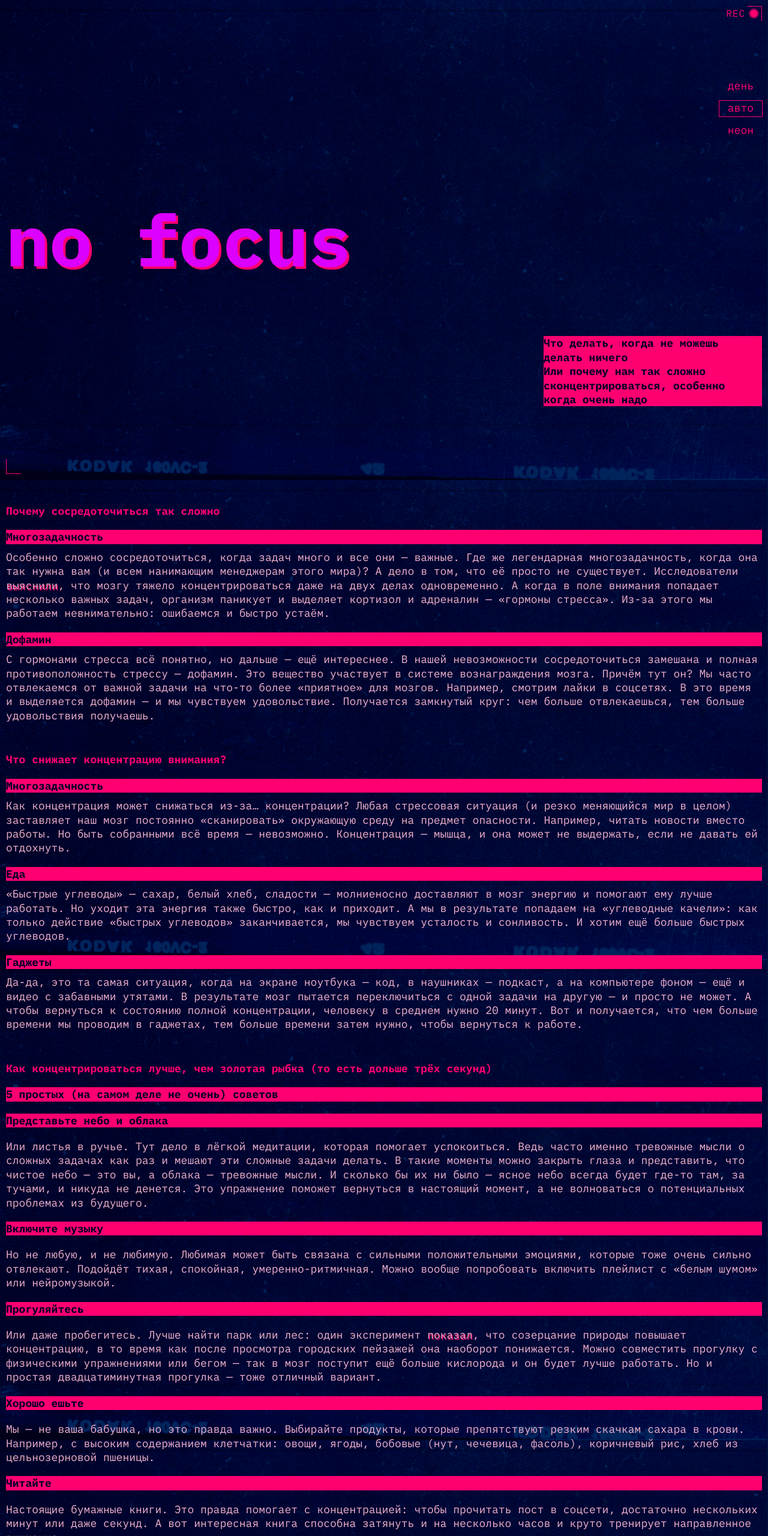
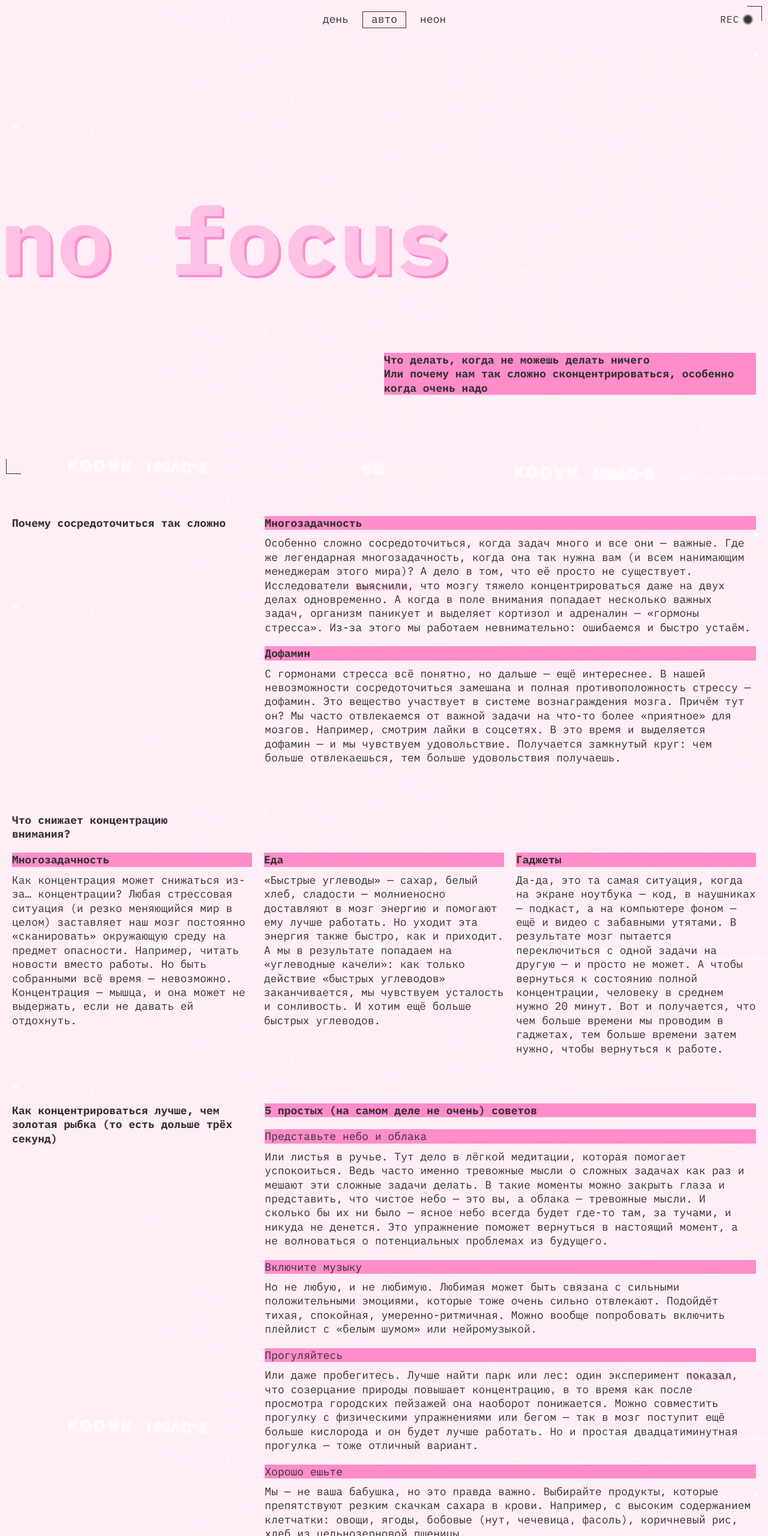
Before and after one commit to SemenF/slozhno-sosredotochitsya-fd, a plain HTML site: page index.html in a window 1280 px wide. Shown: the top 2560 px of the page at 60% size. Drawn offline with Linux system fonts and the light colour scheme.

Commit message:
добавление стилей и разрешения на больие экраны

```diff
--- a/index.html
+++ b/index.html
@@ -124,12 +124,12 @@
           секунд)
         </h2>
         <article>
-          <h3 class="main__title title-decor">
+          <h3 class="title-decor">
             5 простых (на самом деле не очень) советов
           </h3>
           <ul class="main__list">
             <li class="main__list-card">
-              <h4 class="title-decor">Представьте небо и облака</h4>
+              <h4 class="main__title">Представьте небо и облака</h4>
               <p class="main__description">
                 Или листья в ручье. Тут дело в лёгкой медитации, которая
                 помогает успокоиться. Ведь часто именно тревожные мысли о
@@ -142,7 +142,7 @@
               </p>
             </li>
             <li class="main__list-card">
-              <h4 class="title-decor">Включите музыку</h4>
+              <h4 class="main__title">Включите музыку</h4>
               <p class="main__description">
                 Но не любую, и не любимую. Любимая может быть связана с сильными
                 положительными эмоциями, которые тоже очень сильно отвлекают.
@@ -151,7 +151,7 @@
               </p>
             </li>
             <li class="main__list-card">
-              <h4 class="title-decor">Прогуляйтесь</h4>
+              <h4 class="main__title">Прогуляйтесь</h4>
               <p class="main__description">
                 Или даже пробегитесь. Лучше найти парк или лес: один эксперимент
                 <a
@@ -166,7 +166,7 @@
               </p>
             </li>
             <li class="main__list-card">
-              <h4 class="title-decor">Хорошо ешьте</h4>
+              <h4 class="main__title">Хорошо ешьте</h4>
               <p class="main__description">
                 Мы — не ваша бабушка, но это правда важно. Выбирайте продукты,
                 которые препятствуют резким скачкам сахара в крови. Например, с
@@ -176,7 +176,7 @@
               </p>
             </li>
             <li class="main__list-card">
-              <h4 class="title-decor">Читайте</h4>
+              <h4 class="main__title">Читайте</h4>
               <p class="main__description">
                 Настоящие бумажные книги. Это правда помогает с концентрацией:
                 чтобы прочитать пост в соцсети, достаточно нескольких минут или
--- a/styles/light.css
+++ b/styles/light.css
@@ -1,17 +1,42 @@
-+
-/*
-  Специально для светлой темы при наличии класса.
-  Здесь окажутся стили, которые нужно переопределить принудительно,
-  переключая тему
-*/
-
 :root.theme-light {
-  /* сохраните этот селектор в приведённом виде.
-    Так стили написанные ниже будут иметь больший вес,
-    чем стили в медиазапросе предпочтений пользователя
-  */
+  --main-text-color: #353430;
+  --accent-color: #353430;
+  --accent-title-color: #ff8dcb;
+  --title-color: #ffc2e6;
+  --main-color: #353430;
+  --cover-color: #fff1f7;
+  --cover-image: url(../images/cover-image-light.png);
 }
 
-.theme-light .page {
-  /* Вам также нужно будет написать ряд подобных селекторов */
+.theme-light .header__element::before,
+.theme-light .header__element::after {
+  display: none;
 }
+
+.theme-light .header__theme-menu-button:hover {
+  outline: 1px solid rgba(53, 52, 48, 0.4);
+}
+
+@media (prefers-color-scheme: light) {
+  :root {
+    --main-text-color: #353430;
+    --accent-color: #353430;
+    --accent-title-color: #ff8dcb;
+    --title-color: #ffc2e6;
+    --main-color: #353430;
+    --cover-color: #fff1f7;
+    --cover-image: url(../images/cover-image-light.png);
+  }
+
+  .theme-light .header__element::before,
+  .theme-light .header__element::after,
+  .theme-auto .header__element::before,
+  .theme-auto .header__element::after {
+    display: none;
+  }
+
+  .theme-light .header__theme-menu-button:hover,
+  .theme-auto .header__theme-menu-button:hover {
+    outline: 1px solid rgba(53, 52, 48, 0.4);
+  }
+}
--- a/styles/style.css
+++ b/styles/style.css
@@ -1,4 +1,4 @@
-/* Основные стили проекта. Это стили для темы, которую вы верстаете первой. */
+/* Основные стили проекта.*/
 
 .page {
   font-family: var(--main-font);
@@ -147,7 +147,8 @@
   line-height: var(--line-height);
 }
 
-.title-decor, .main__list .main__title {
+.title-decor,
+.main__list .main__title {
   background-color: var(--accent-title-color);
   color: var(--main-color);
   font-size: var(--font-size-normal);
@@ -161,7 +162,10 @@
   line-height: var(--line-height);
 }
 
-.main__description:not(:last-child), .main__reason:not(:last-child), .main__list-card:not(:last-child), .main__chapter-advices .title-decor {
+.main__description:not(:last-child),
+.main__reason:not(:last-child),
+.main__list-card:not(:last-child),
+.main__chapter-advices .title-decor {
   margin-block-end: var(--padding-standard-x2);
 }
 
@@ -215,3 +219,155 @@ img {
   text-shadow: 2px 2px 0 var(--accent-title-color);
   color: var(--title-color);
 }
+
+@media (width >= 768px) {
+  .header {
+    padding: 20px 20px 20px 0;
+    margin-block-end: 60px;
+  }
+
+  .header__theme-menu-list {
+    gap: 9px;
+  }
+
+  .header__title {
+    font-size: clamp(7.5rem, 0.5625rem + 14.4531vw, 9.8125rem);
+  }
+
+  .header__text-decor {
+    inline-size: calc(50% - 10px);
+  }
+
+  .main__block {
+    padding-inline: var(--padding-standard-x2);
+    margin-block-end: 80px;
+  }
+
+  .main__title {
+    margin-block-end: var(--padding-standard-x2);
+  }
+
+  .title-decor {
+    margin-block-end: var(--padding-standard);
+  }
+
+  .main__pictures-decor {
+    margin-block-end: var(--padding-standard-x2);
+  }
+
+  .main__chapter-why {
+    display: grid;
+    grid-template-columns: 1fr 2fr;
+    column-gap: var(--padding-standard-x2);
+  }
+
+  .main__chapter-why .main__title {
+    grid-column: 1;
+    grid-row: 1 / span 2;
+  }
+
+  .main__chapter-why .title-decor,
+  .main__chapter-why .main__description {
+    grid-column: 2;
+  }
+
+  .main__chapter-what .main__title {
+    inline-size: calc((100% - 40px) / 3);
+  }
+
+  .main__chapter-advices {
+    display: grid;
+    grid-template-columns: 1fr 2fr;
+    column-gap: var(--padding-standard-x2);
+  }
+
+  .main__chapter-advices + .main__title {
+    grid-column: 1;
+    grid-row: 1 / span 4;
+  }
+
+  .main__list-card .main__title,
+  .main__list .main__title,
+  .main__chapter-advices .main__description {
+    grid-column: 2;
+  }
+
+  .main__pictures {
+    display: grid;
+    grid-template-columns: 1fr 1fr 1fr;
+    gap: var(--padding-standard-x2);
+    grid-auto-flow: dense;
+    inline-size: max(728px, 100%);
+  }
+
+  img {
+    object-fit: cover;
+    object-position: center;
+    block-size: 100%;
+  }
+
+  .main__pictures-item:nth-child(1) {
+    grid-column: 1 / 3;
+    grid-row: 1 / 2;
+  }
+
+  .main__pictures-item:nth-child(2) {
+    grid-column: 3 / 4;
+    grid-row: 1 / 3;
+  }
+
+  .main__pictures-item:nth-child(3) {
+    grid-column: 1 / 2;
+    grid-row: 2 / 4;
+  }
+
+  .main__pictures-item:nth-child(4) {
+    grid-column: 2 / 3;
+    grid-row: 2 / 3;
+  }
+
+  .main__pictures-item:nth-child(5) {
+    grid-column: 2 / 4;
+    grid-row: 3 / 4;
+  }
+
+  .main__block:last-child {
+    margin-block-end: 60px;
+  }
+
+  .footer__title {
+    font-size: clamp(7.5rem, 0.5625rem + 14.4531vw, 9.8125rem);
+  }
+}
+
+@media (width >= 1024px) {
+  .header__theme-menu {
+    justify-self: center;
+    align-self: start;
+    padding-inline-start: 21px;
+  }
+  .header__theme-menu-list {
+    display: flex;
+    flex-direction: row;
+    gap: var(--padding-standard);
+  }
+  .header__text-decor {
+    margin-block-start: 18px;
+  }
+
+  .main__chapter-why,
+  .main__chapter-advices {
+    column-gap: 12px;
+  }
+  .main__chapter-what {
+    display: grid;
+    grid-template-columns: 1fr 1fr 1fr;
+    column-gap: var(--padding-standard-x2);
+  }
+  .main__chapter-what .main__title {
+    grid-row: 1;
+    grid-column: 1 / 4;
+    inline-size: 100%;
+    max-inline-size: 315px;
+  }
+}
--- a/styles/variables.css
+++ b/styles/variables.css
@@ -20,3 +20,13 @@
   --padding-standard: 10px;
   --padding-standard-x2: 20px;
 }
+
+@media (width >= 768px) {
+  :root {
+    --angle-decoration-position: 20px;
+    --header-element-top: 22px;
+    --header-element-right: 48px;
+    --header-element-top-2: 28px;
+    --header-element-right-2: 29px;
+  }
+}
```
